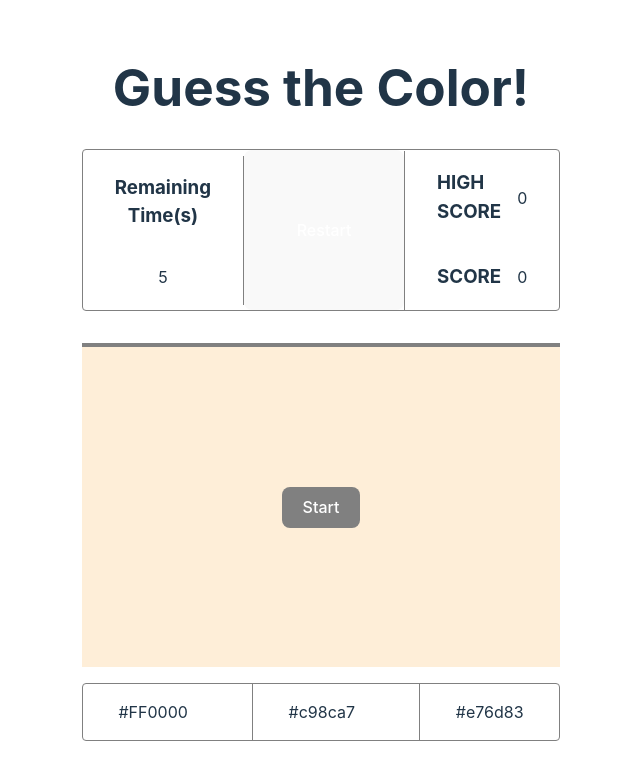
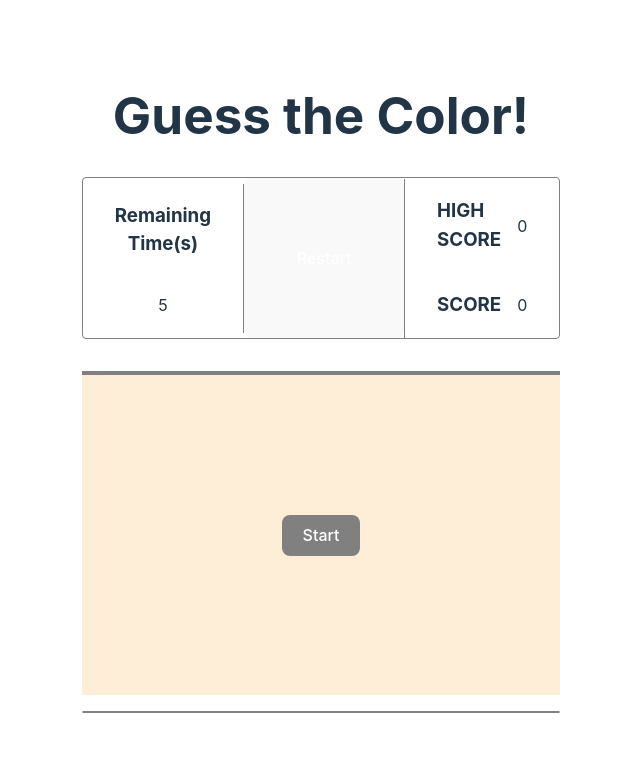
Before and after one commit to guilhermeytalo/guessthecolor, a React (Vite) app: page / in a window 1280 px wide. Shown: the top 780 px of the page, without its empty margins (319-959 px from the left). Built offline with nearby package versions, Linux system fonts and the light colour scheme.

Commit message:
feat: randomize the colors

```diff
--- a/src/App.tsx
+++ b/src/App.tsx
@@ -9,16 +9,45 @@ function App() {
   const [startGame, setStartGame] = useState<boolean>(true);
   const [remainingTime, setRemainingTime] = useState<number>(timer);
   const [targetColor, setTargetColor] = useState<string | null>(null);
+  const [colorOptions, setColorOptions] = useState<string[]>([]);
 
   const startNewGame = () => {
     setStartGame(false);
     setRemainingTime(timer);
-    setTargetColor(getRandomColor());
+
+    const newTargetColor: string = getRandomColor();
+
+    setTargetColor(newTargetColor);
+
+    const options: string[] = [
+      newTargetColor,
+      getRandomColor(),
+      getRandomColor(),
+    ];
+
+    const shuffledOptions: string[] = shuffleArray(options);
+
+    const correctColorIndex: number = shuffledOptions.indexOf(newTargetColor);
+    console.log('Correct Color Index:', correctColorIndex);
+
+    setColorOptions(shuffledOptions);
 
     if (timerInterval) {
       clearInterval(timerInterval);
     }
     timerInterval = countDownTimer(timer, (s) => setRemainingTime(s));
+  };
+
+  const shuffleArray = (array: string[]) => {
+    const shuffledArray = [...array];
+    for (let i = shuffledArray.length - 1; i > 0; i--) {
+      const j = Math.floor(Math.random() * (i + 1));
+      [shuffledArray[i], shuffledArray[j]] = [
+        shuffledArray[j],
+        shuffledArray[i],
+      ];
+    }
+    return shuffledArray;
   };
 
   const handleTimerEnd = () => {
@@ -33,7 +62,19 @@ function App() {
 
     setStartGame(false);
     setRemainingTime(timer);
-    setTargetColor(getRandomColor());
+    const newTargetColor: string = getRandomColor();
+    setTargetColor(newTargetColor);
+
+    const options: string[] = [
+      newTargetColor,
+      getRandomColor(),
+      getRandomColor(),
+    ];
+
+    const shuffledOptions: string[] = shuffleArray(options);
+
+    const correctColorIndex = shuffledOptions.indexOf(newTargetColor);
+    console.log('Correct Color Index:', correctColorIndex);
 
     timerInterval = countDownTimer(timer, (s) => {
       setRemainingTime(s);
@@ -41,6 +82,8 @@ function App() {
         handleTimerEnd();
       }
     });
+
+    setColorOptions(shuffledOptions);
   };
 
   useEffect(() => {
@@ -97,16 +140,11 @@ function App() {
       </div>
 
       <div className="color-selection-container">
-        <div className="color1">
-          <p>#FF0000</p>
-        </div>
-        <div className="color2">
-          <p>#c98ca7</p>
-        </div>
-
-        <div className="color3">
-          <p>#e76d83</p>
-        </div>
+        {colorOptions.map((color, index) => (
+          <div className={`color${index + 1}`} key={index}>
+            <p>{color}</p>
+          </div>
+        ))}
       </div>
     </div>
   );
```
